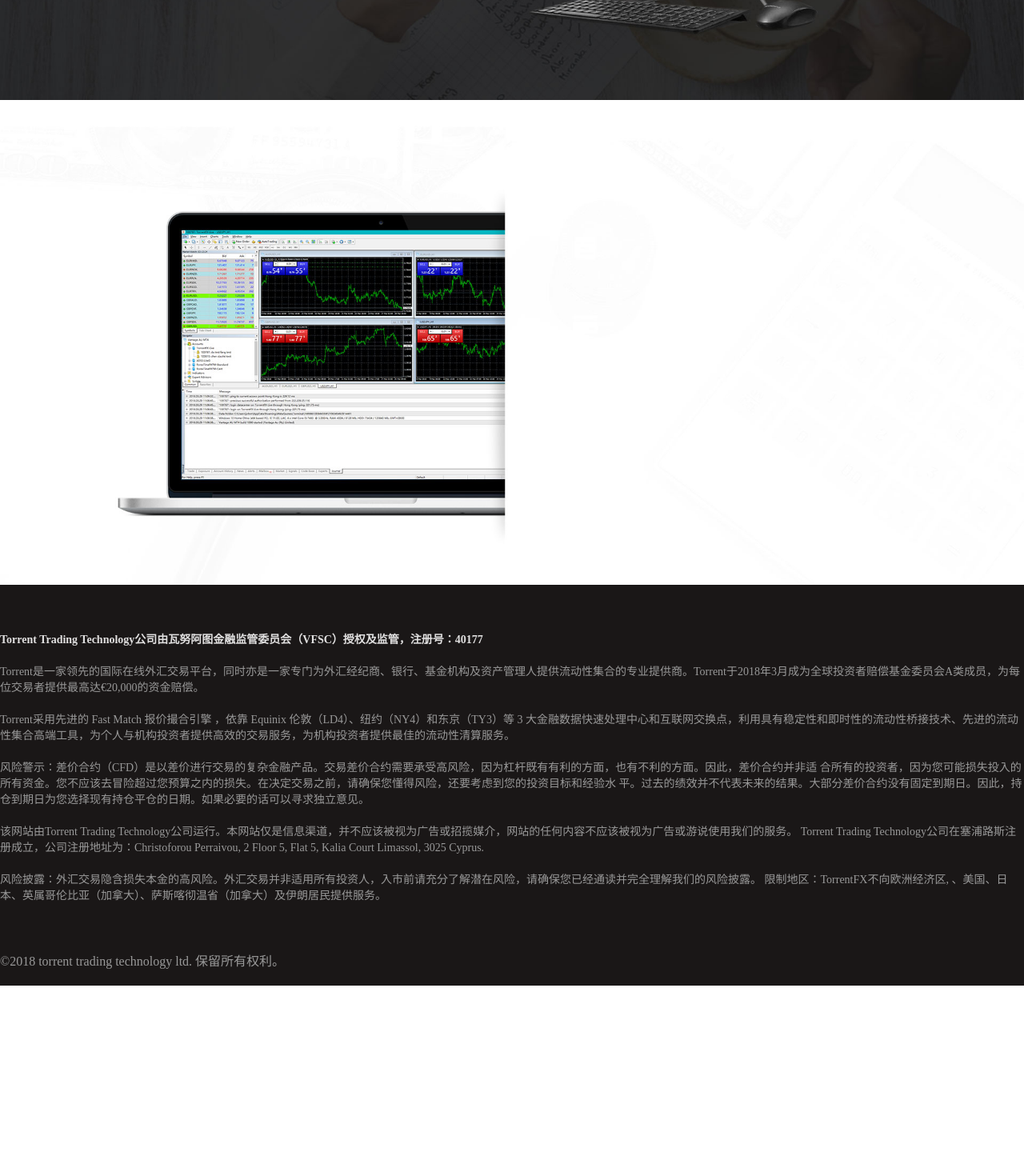
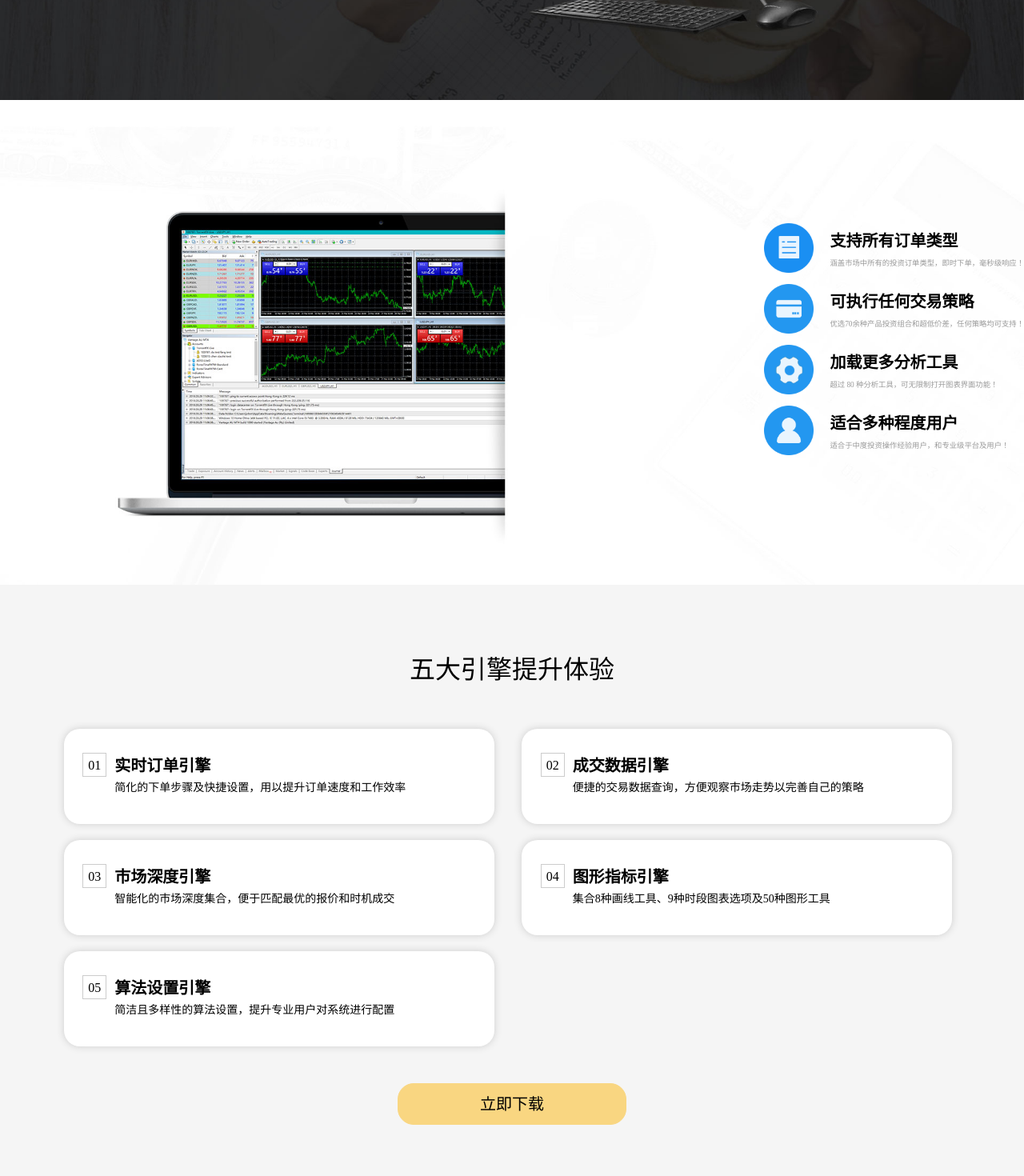
Before and after one commit to shadddy/torrent, a Vue app: page /#/software/firstSoftPage in a window 1280 px wide. Shown: the part 480-1950 px from the top of the page at 80% size. Before the commit the page ends 1712 px from the top, so only its background shows below. Built offline with nearby package versions, Linux system fonts and the light colour scheme.

Commit message:
软件页更新

```diff
--- a/src/pages/software.vue
+++ b/src/pages/software.vue
@@ -19,32 +19,32 @@
 
 <style lang="less">
 	@w: 19.2;
-	@yellow:#f9d681;
+	@yellow: #f9d681;
 	.banner-1 {
 		width: 100%;
 		height: 800vw/@w;
 		background: url(../../static/img/software/software-1-1.jpg) no-repeat center;
 		background-size: 100% 100%;
-		.container{
-			padding:270vw/@w 0;
-			.content{
-				h1{
+		.container {
+			padding: 270vw/@w 0;
+			.content {
+				h1 {
 					color: white;
 					font-size: 60vw/@w;
 					font-weight: 500;
 					margin-bottom: 20vw/@w;
 				}
-				h3{
+				h3 {
 					font-size: 34vw/@w;
 					color: #CCCCCC;
 					font-weight: 500;
 				}
-				.btnBox{
+				.btnBox {
 					margin-top: 80vw/@w;
-					span{
+					span {
 						cursor: pointer;
 						font-size: 20vw/@w;
-						color:@yellow;
+						color: @yellow;
 						padding: 25vw/@w 50vw/@w;
 						border: 1px solid @yellow;
 						border-radius: 50vw/@w;
@@ -54,4 +54,34 @@
 			}
 		}
 	}
+
+	.banner-3 {
+		padding: 120vw/@w;
+		.container {
+			h1 {
+				text-align: center;
+				font-weight: 500;
+			}
+			.btn{
+				transition: .5s;
+				-moz-transition: .5s;
+				-ms-transition: .5s;
+				-webkit-transition: .5s;
+				font-size: 30vw/@w;
+				cursor: pointer;
+				width: 430vw/@w;
+				height: 77vw/@w;
+				background: @yellow;
+				display: block;
+				line-height: 77vw/@w;
+				text-align: center;
+				margin: 40vw/@w auto 0 auto;
+				border-radius: 30vw/@w;
+				border: 1px solid @yellow;
+			}
+			.btn:hover{
+				background: transparent;
+			}
+		}
+	}
 </style>
--- a/src/pages/software_1.vue
+++ b/src/pages/software_1.vue
@@ -15,8 +15,31 @@
 		<div class="banner-2">
 			<div class="container">
 				<div class="content">
-
+					<ul>
+						<li v-for="item in banner2List">
+							<img :src="item.icon"/>
+							<div>
+								<h3>{{item.title}}</h3>
+							<p>{{item.txt}}</p>
+							</div>
+						</li>
+					</ul>
 				</div>
+			</div>
+		</div>
+		<div class="banner-3">
+			<div class="container">
+				<h1>{{$t('software_1.third.title')}}</h1>
+				<ul>
+					<li v-for="(item,index) in banner3List">
+						<span>0{{index+1}}</span>
+						<div>
+							<h3>{{item.title}}</h3>
+							<p>{{item.txt}}</p>
+						</div>
+					</li>
+				</ul>
+				<span class="btn">{{$t('software_1.third.btn')}}</span>
 			</div>
 		</div>
 	</div>
@@ -31,7 +54,43 @@
 			myFooter: footer
 		},
 		computed:{
-
+			banner2List(){
+				return [{
+					icon:require('../../static/img/software/icon-1.png'),
+					title:this.$t('software_1.second.title1'),
+					txt:this.$t('software_1.second.txt1')
+				},{
+					icon:require('../../static/img/software/icon-2.png'),
+					title:this.$t('software_1.second.title2'),
+					txt:this.$t('software_1.second.txt2')
+				},{
+					icon:require('../../static/img/software/icon-3.png'),
+					title:this.$t('software_1.second.title3'),
+					txt:this.$t('software_1.second.txt3')
+				},{
+					icon:require('../../static/img/software/icon-4.png'),
+					title:this.$t('software_1.second.title4'),
+					txt:this.$t('software_1.second.txt4')
+				}]
+			},
+			banner3List(){
+				return [{
+					title:this.$t('software_1.third.title1'),
+					txt:this.$t('software_1.third.txt1')
+				},{
+					title:this.$t('software_1.third.title2'),
+					txt:this.$t('software_1.third.txt2')
+				},{
+					title:this.$t('software_1.third.title3'),
+					txt:this.$t('software_1.third.txt3')
+				},{
+					title:this.$t('software_1.third.title4'),
+					txt:this.$t('software_1.third.txt4')
+				},{
+					title:this.$t('software_1.third.title5'),
+					txt:this.$t('software_1.third.txt5')
+				}]
+			}
 		}
 	}
 </script>
@@ -43,5 +102,69 @@
 	background-size: 100% 100%;
 	width: 100%;
 	height: 909vw/@w;
+	position: relative;
+	.content{
+		position: absolute;
+		right:0;
+		top:230vw/@w;
+		ul{
+			li{
+				display: flex;
+				margin-bottom: 20vw/@w;
+				img{
+					width: 94vw/@w;
+					height: 94vw/@w;
+					margin-right: 30vw/@w;
+				}
+				h3{
+					margin-top: 10vw/@w;
+					font-size: 30vw/@w;
+				}
+				p{
+					margin-top: 10vw/@w;
+					font-size: 14vw/@w;
+					color: #999;
+				}
+			}
+		}
+	}
+}
+.banner-3{
+	background: #f5f5f5;
+	.container{
+
+		ul{
+			margin: 0 auto;
+			margin-top: 80vw/@w;
+			display: flex;
+			flex-wrap: wrap;
+			justify-content:space-between;
+			li{
+				background: white;
+				margin-bottom: 20px;
+				margin-right: 10px;
+				border-radius: 20px;
+				box-shadow: 0 0 10px #ccc;
+				width: 48%;
+				display: flex;
+				padding: 45vw/@w 35vw/@w;
+				span{
+					margin-right: 10px;
+					width: 30px;
+					text-align: center;
+					line-height: 30px;
+					height: 30px;
+					border: 1px solid #ccc;
+				}
+				h3{
+					font-size: 20px;
+				}
+				p{
+					font-size: 14px;
+					line-height: 30px;
+				}
+			}
+		}
+	}
 }
 </style>
--- a/src/pages/software_3.vue
+++ b/src/pages/software_3.vue
@@ -1,7 +1,16 @@
 <template>
 <div class="software_3">
 		<div class="banner-1">
-			3333
+			<div class="container">
+				<div class="content">
+					<h1>{{$t('software_3.first.title')}}</h1>
+					<h3>{{$t('software_3.first.title2')}}</h3>
+					<div class="btnBox">
+						<span>{{$t('software_3.first.btn1')}}</span>
+						<span>{{$t('software_3.first.btn2')}}</span>
+					</div>
+				</div>
+			</div>
 		</div>
 	</div>
 </template>
--- a/src/pages/software_4.vue
+++ b/src/pages/software_4.vue
@@ -1,7 +1,15 @@
 <template>
 <div class="software_4">
 		<div class="banner-1">
-			444
+			<div class="container">
+				<div class="content">
+					<h1>{{$t('software_4.first.title')}}</h1>
+					<h3>{{$t('software_4.first.title2')}}</h3>
+					<div class="btnBox">
+						<span>{{$t('software_4.first.btn')}}</span>
+					</div>
+				</div>
+			</div>
 		</div>
 	</div>
 </template>
--- a/static/js/cn.js
+++ b/static/js/cn.js
@@ -195,5 +195,20 @@ module.exports={
 			btn1:'MT4环境下载',
 			btn2:'MT5环境下载'
 		}
+	},
+	software_3:{
+		first:{
+			title:'Squirrel Bonds 1.0',
+			title2:'新锐人群喜爱的轻松理财APP',
+			btn1:'安卓手机下载',
+			btn2:'苹果手机下载'
+		}
+	},
+	software_4:{
+		first:{
+			title:'Socialtrading Plus',
+			title2:'专业级复制投资者必备软件',
+			btn:'免费下载'
+		}
 	}
 }
```
